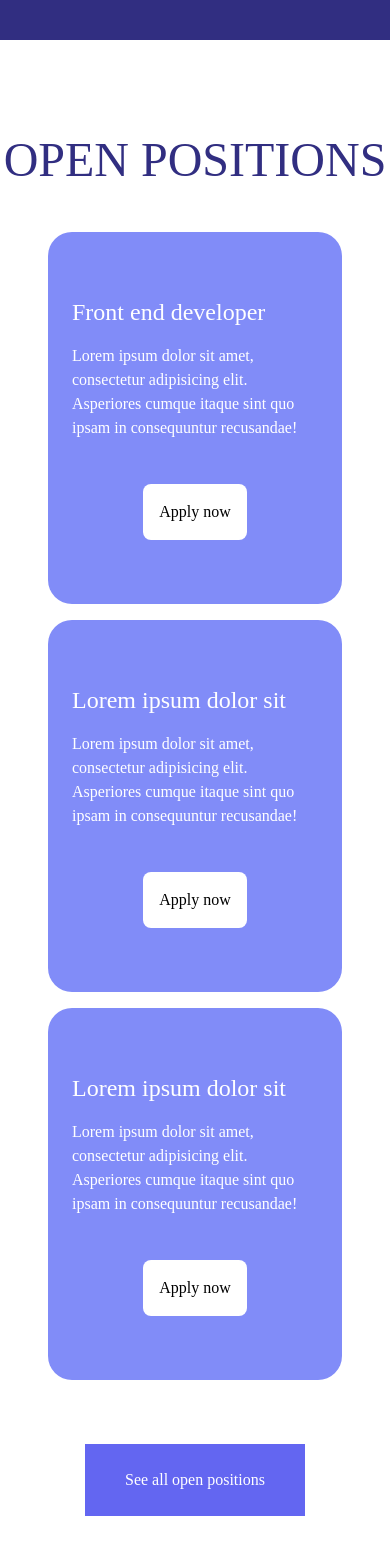
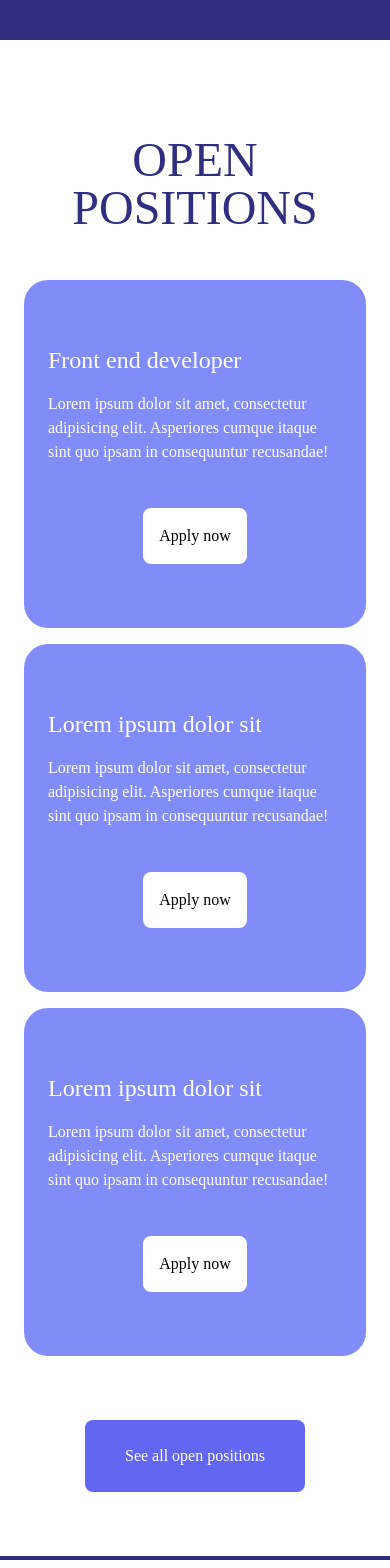
Before and after one commit to nikolap994/recruit_em, a Next.js app: page / in a window 390 px wide. Shown: the part 1340-2908 px from the top of the page. Built offline with nearby package versions, Linux system fonts and the light colour scheme.

Commit message:
Update OpenPosition Responsive

```diff
--- a/src/components/OpenPositions.js
+++ b/src/components/OpenPositions.js
@@ -4,11 +4,11 @@ import OpenPosition from "./OpenPosition";
 function OpenPositions() {
 	return (
 		<section className="py-16 border-b-4 border-indigo-900 max-w-7xl mx-auto flex flex-col">
-			<h2 className="text-5xl text-indigo-900 text-center uppercase mb-12">
+			<h2 className="text-5xl text-indigo-900 text-center uppercase mb-12 px-6 md:px-12">
 				Open positions
 			</h2>
 
-			<div className="grid md:grid-cols-2 lg:grid-cols-3 gap-4 px-12 mb-16">
+			<div className="grid md:grid-cols-2 lg:grid-cols-3 gap-4 px-6 md:px-12 mb-16">
 				<OpenPosition
 					positionLink="#"
 					positionTitle="Front end developer"
@@ -27,7 +27,7 @@ function OpenPositions() {
 			</div>
 
 			<Link
-				className="bg-indigo-500 hover:bg-indigo-900 text-white px-10 py-6 mx-auto"
+				className="bg-indigo-500 hover:bg-indigo-900 text-white px-10 py-6 mx-auto rounded-lg"
 				href="#"
 			>
 				See all open positions
```
